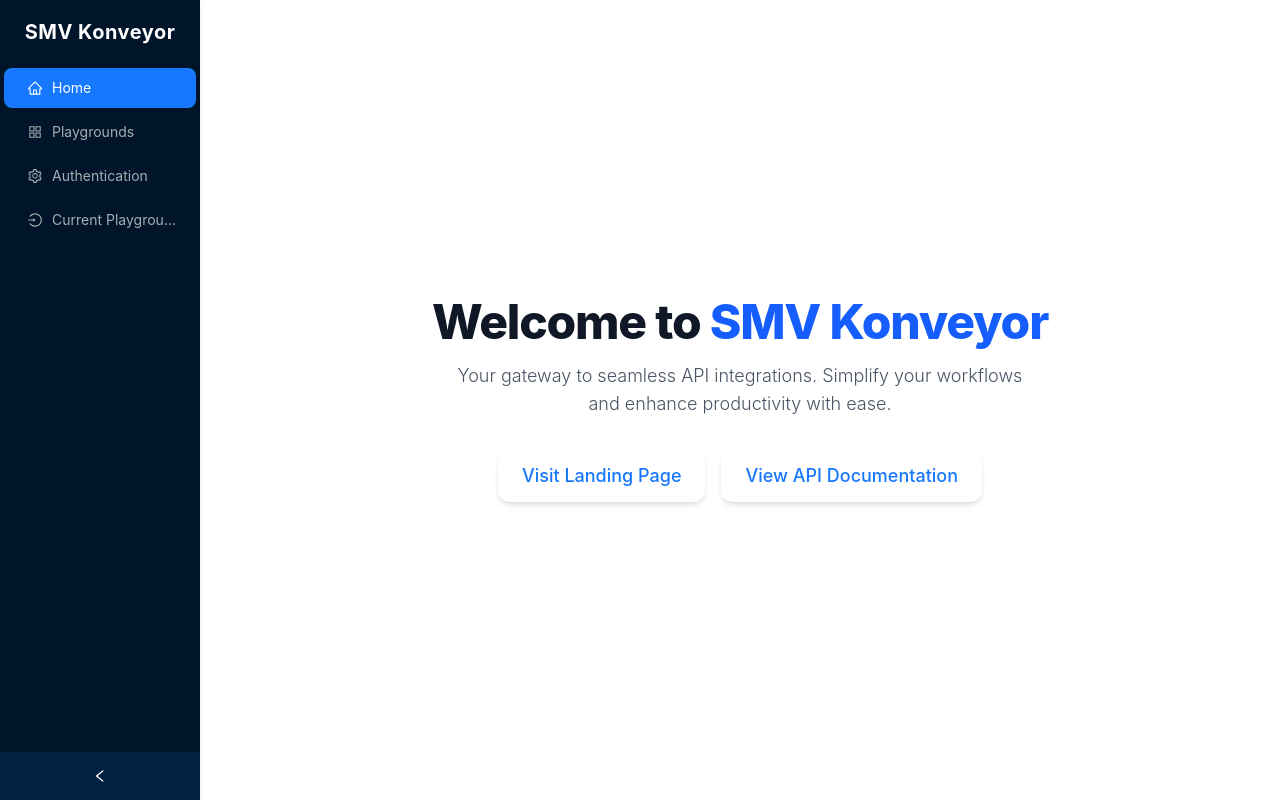
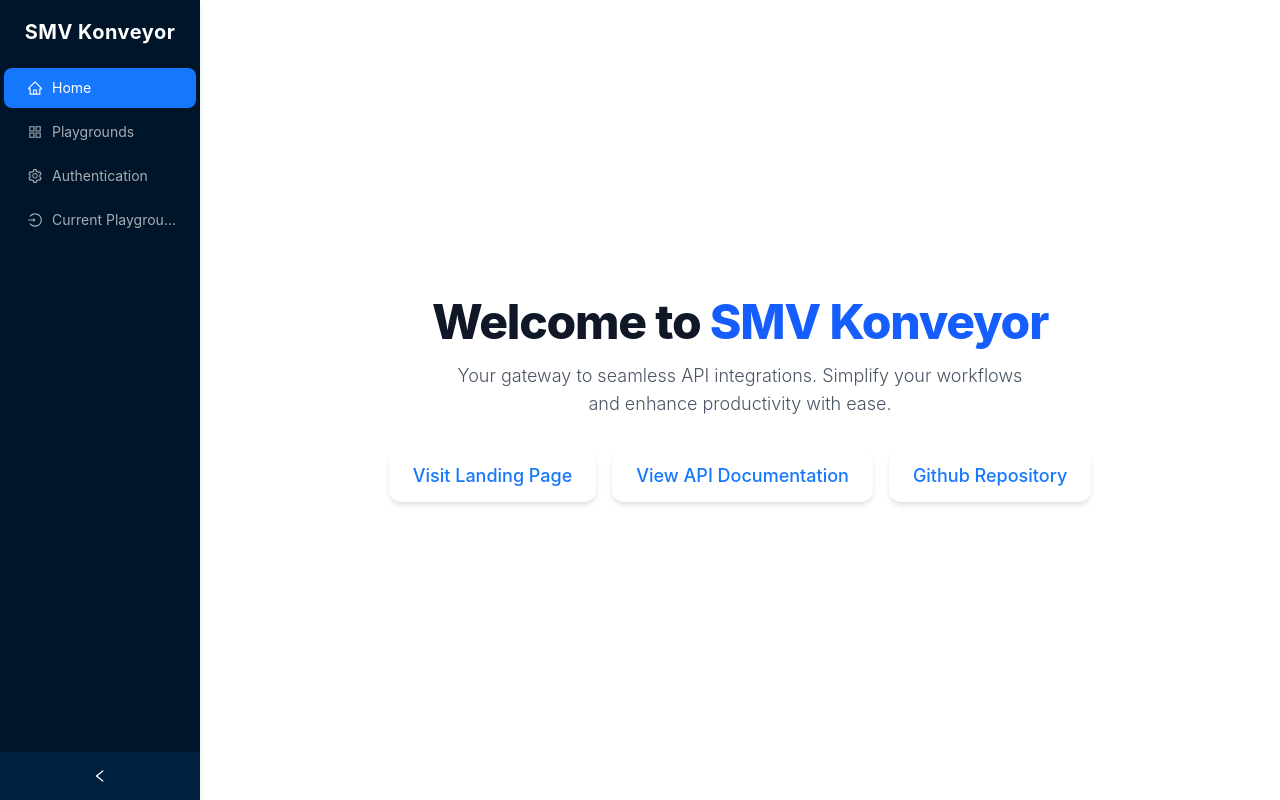
Before and after one commit to smv-engineering/smv-connect-playground, a React (Vite) app: page / in a window 1280 px wide. Built offline with nearby package versions, Linux system fonts and the light colour scheme.

Commit message:
fixed routing

```diff
--- a/src/components/Sidebar.tsx
+++ b/src/components/Sidebar.tsx
@@ -13,6 +13,14 @@ interface SidebarProps {
 
 const Sidebar: React.FC<SidebarProps> = ({collapsed, setCollapsed}) => {
   const location = useLocation();
+  const searchParams = new URLSearchParams(location.search);
+  const playgroundId = searchParams.get("id");
+
+  let selectedKey = ROUTES.find((route) => route.path === location.pathname)?.key || "home";
+
+  if (location.pathname === "/playground" && playgroundId) {
+    selectedKey = "playground";
+  }
 
   return (
     <Sider
@@ -27,10 +35,7 @@ const Sidebar: React.FC<SidebarProps> = ({collapsed, setCollapsed}) => {
       <Menu
         theme="dark"
         mode="inline"
-        selectedKeys={[
-          ROUTES.find((route) => route.path === location.pathname)?.key ||
-            "home",
-        ]}
+        selectedKeys={[ selectedKey]}
       >
         {ROUTES.map((route) => (
           <Menu.Item key={route.key} icon={route.icon}>
--- a/src/pages/HomePage/index.tsx
+++ b/src/pages/HomePage/index.tsx
@@ -26,6 +26,13 @@ const HomePage = () => {
         >
           View API Documentation
         </a>
+        <a
+          href="https://github.com/smv-engineering/smv-connect-playground"
+          target="_blank"
+          className="px-6 py-3 text-lg font-medium bg-gray-200 text-gray-900 rounded-xl shadow-md hover:bg-gray-300 transition"
+        >
+          Github Repository
+        </a>
       </div>
     </div>
   );
--- a/src/pages/PlayGrounds/index.tsx
+++ b/src/pages/PlayGrounds/index.tsx
@@ -24,7 +24,7 @@ const Playgrounds = () => {
             </div>
           }
           className="rounded-lg shadow-md"
-          onClick={() => navigate(`/playground/?id=${playground.id}`)}
+          onClick={() => navigate(`/playground?id=${playground.id}`)}
         >
           <h2 className="text-xl font-semibold text-gray-800">{playground.name}</h2>
           <p className="text-gray-600 text-sm mt-2">{playground.description}</p>
```
